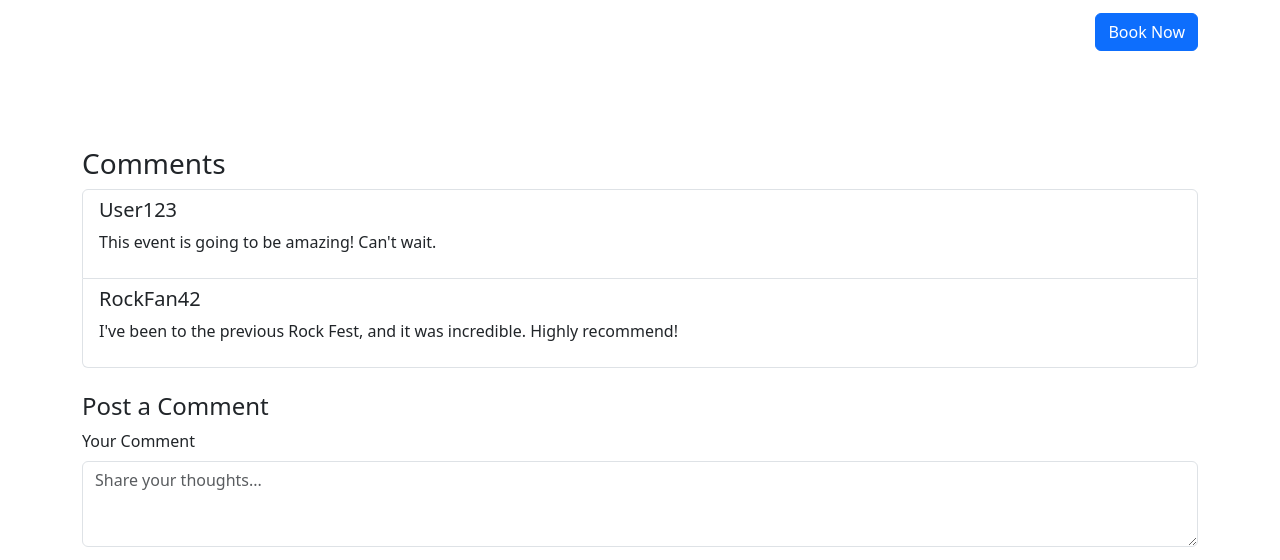
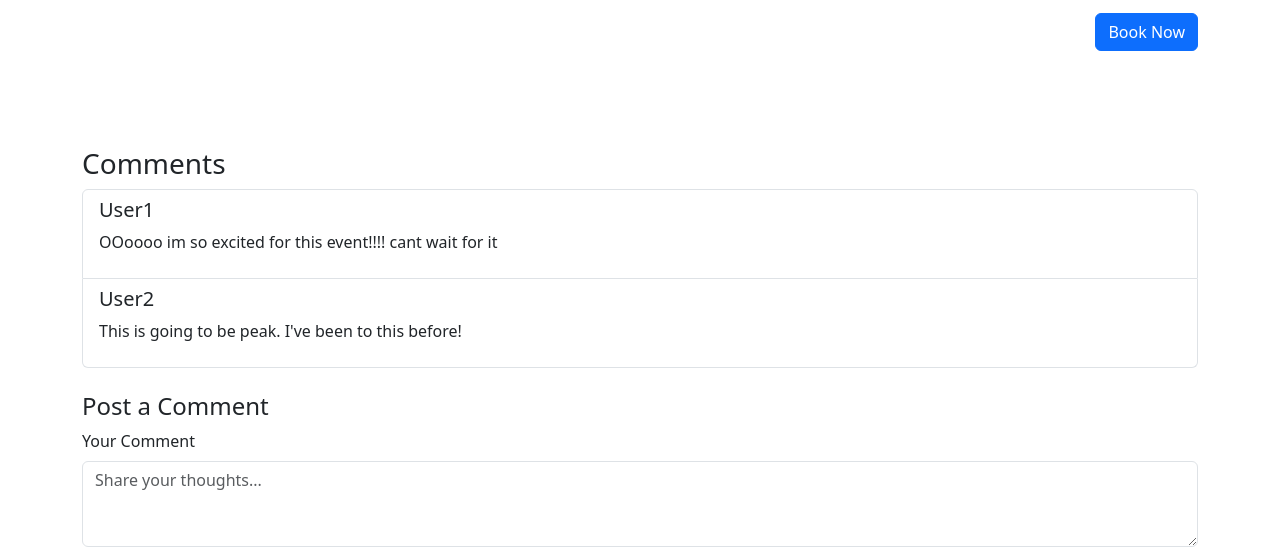
Before and after one commit to mochibocchi/MusiEvent, a plain HTML site: page viewEventDetails.html in a window 1280 px wide. Shown: the part 510-1070 px from the top of the page. Drawn offline with nearby package versions, Linux system fonts and the light colour scheme.

Commit message:
Add example user comments in viewEventDetails.html

```diff
--- a/viewEventDetails.html
+++ b/viewEventDetails.html
@@ -90,12 +90,12 @@
 
   <div class="list-group mb-4">
     <div class="list-group-item">
-      <h5>User123</h5>
-      <p>This event is going to be amazing! Can't wait.</p>
+      <h5>User1</h5>
+      <p>OOoooo im so excited for this event!!!! cant wait for it</p>
     </div>
     <div class="list-group-item">
-      <h5>RockFan42</h5>
-      <p>I've been to the previous Rock Fest, and it was incredible. Highly recommend!</p>
+      <h5>User2</h5>
+      <p>This is going to be peak. I've been to this before!</p>
     </div>
   </div>
 
```
